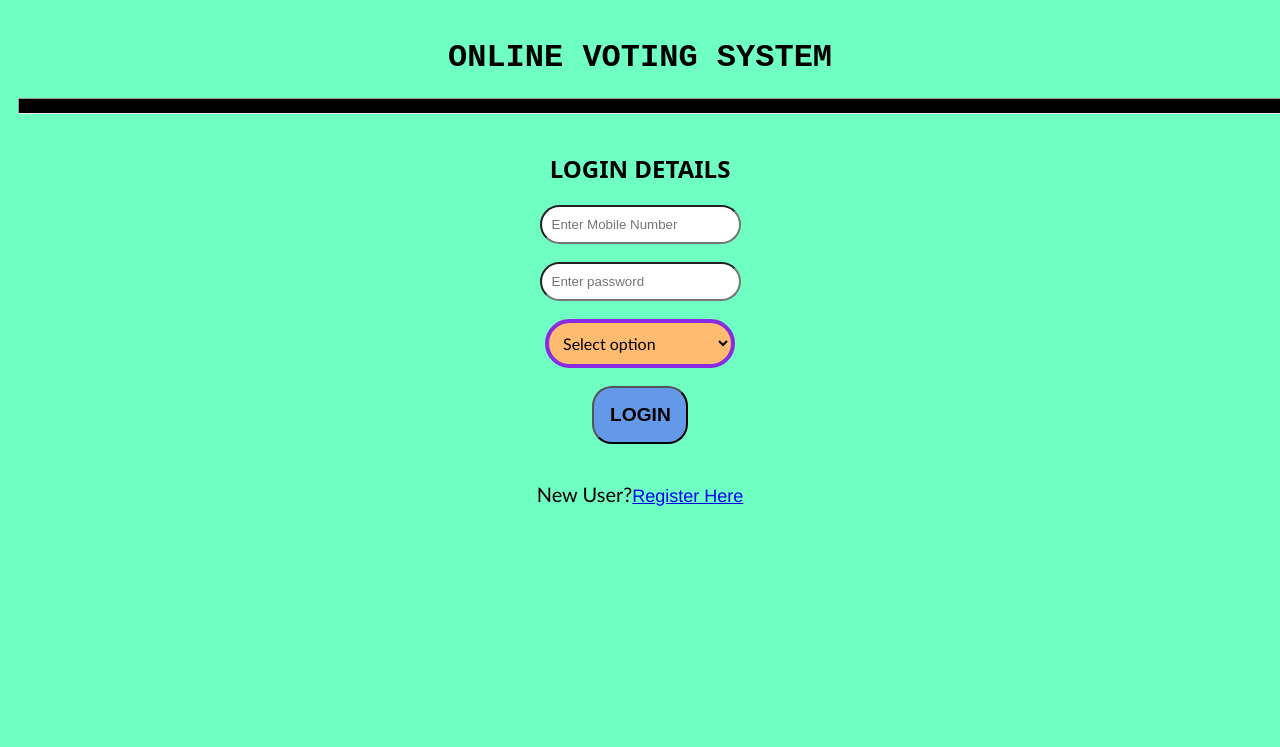
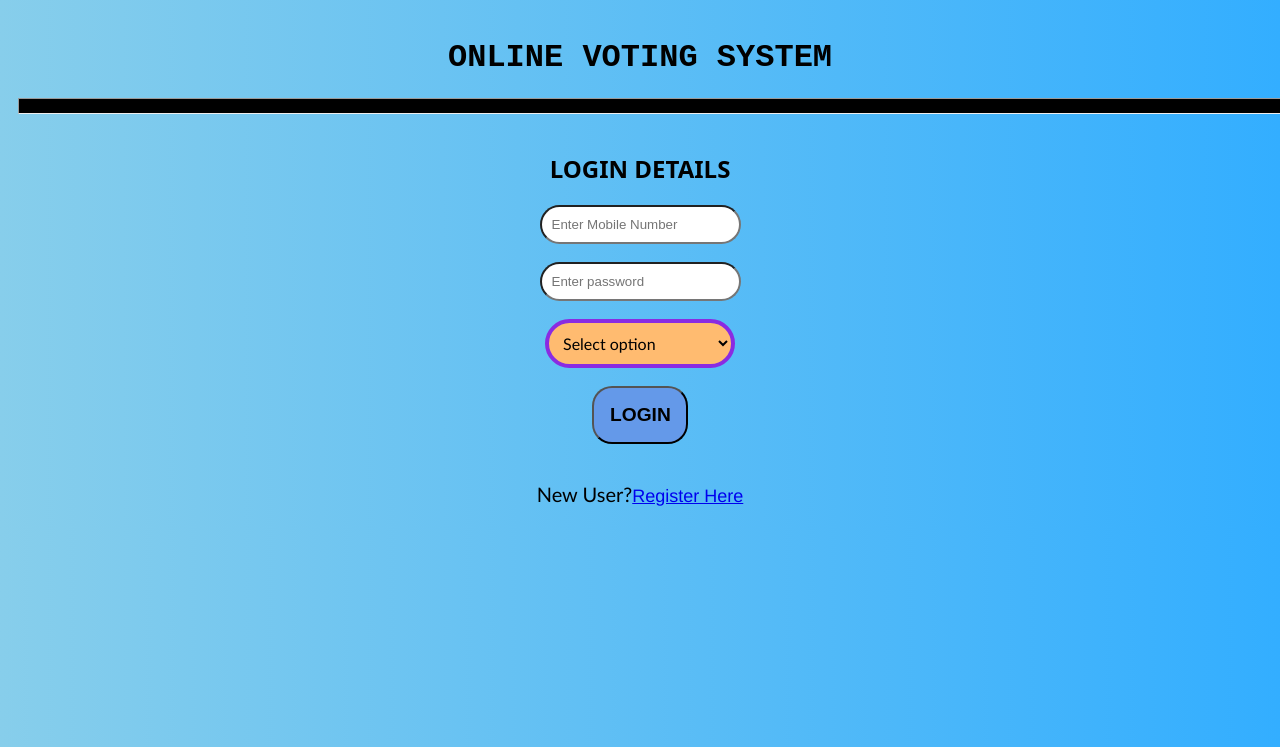
Before and after one commit to deekshamanocha/Online_Voting_System, a PHP site: page /Login.html in a window 1280 px wide. Shown: the top 747 px of the page. Run offline with PHP 8.4, Linux system fonts and the light colour scheme.

Commit message:
change in style css

```diff
--- a/CSS/style.css
+++ b/CSS/style.css
@@ -1,7 +1,8 @@
 body{
     /* background-image: url(../images/img1.jpg); */
     text-align: center;
-    background-color: #70ffc3;
+    background: blue;
+    background: linear-gradient(to right,skyblue,#33aeff);
     /* overflow: hidden; */
 }
 #headersection{
```
